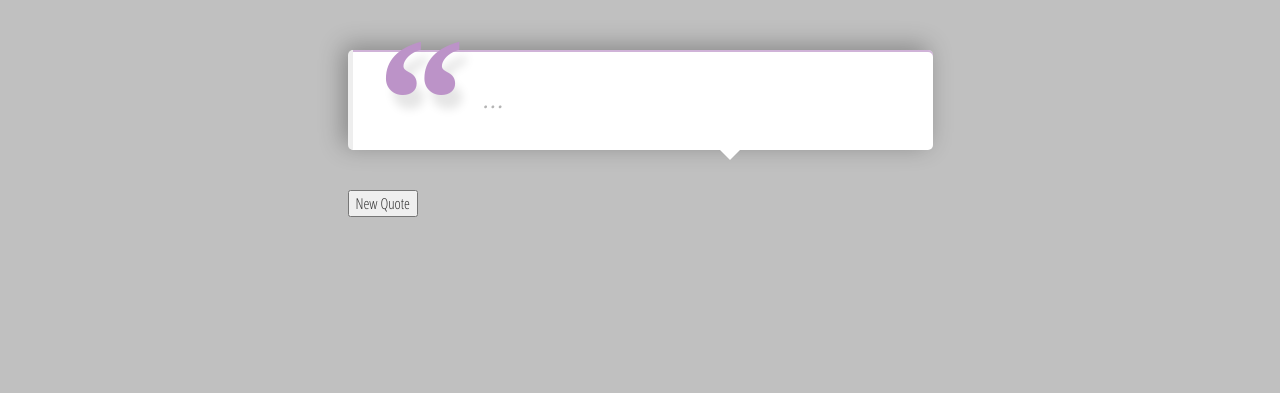
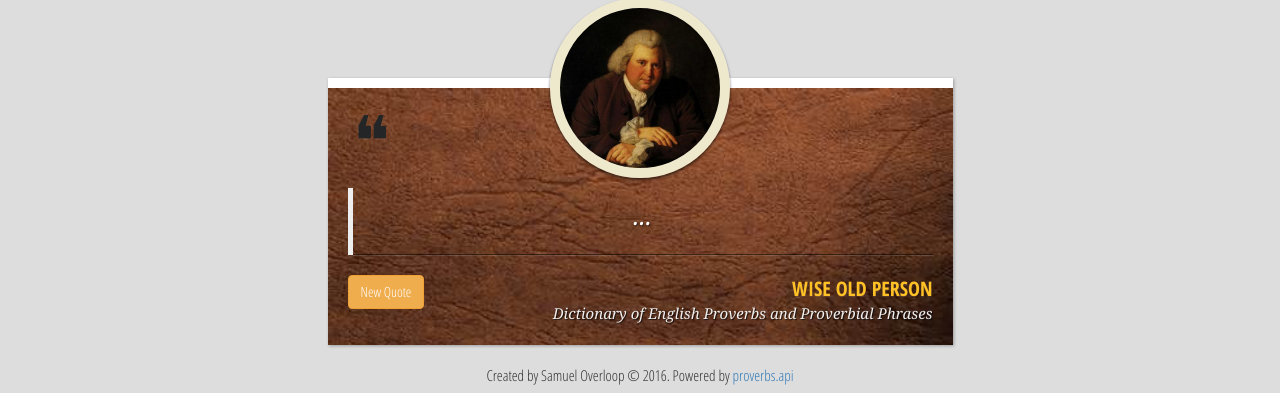
Before and after one commit to samover/proverbs_client, a plain HTML site: page public/index.html in a window 1280 px wide. Shown: the part 62-455 px from the top of the page. Drawn offline with nearby package versions, Linux system fonts and the light colour scheme; no server answers; a web font is replaced by a local one.

Commit message:
simplfies design

```diff
--- a/public/css/app.css
+++ b/public/css/app.css
@@ -6,6 +6,8 @@ body{
   -webkit-font-smoothing: antialiased;
   overflow-y: scroll;
   overflow-x: hidden;
+  background: #ddd;
+  padding-top: 40px;
 }
 
 #login-nav input {
@@ -13,7 +15,6 @@ body{
 }
 
 .quote-wrap {
-  /*width: 300px;*/
   margin: 20px auto;
   padding: 20px;
   position: relative;
@@ -35,105 +36,83 @@ body{
 }
 
 .quote-box {
-  /*width: 500px;*/
+  background: url('../img/leather.jpeg');
+  background-size: cover;
+  margin-top: 100px;
+  padding-top: 100px;
+  color: #fff;
+  box-shadow: 1px 1px 3px rgba(0,0,0,0.3);
+  border-top: 10px solid #fff;
 }
 
-.quote-box blockquote{
-  background: #fff;
-  padding: 30px;
-  border-radius: 5px;
-  box-shadow:
-  inset 0 2px 0 rgba(188, 147, 200, 0.7),
-  -5px -4px 25px rgba(0, 0, 0, 0.3);
-}
-
-.quote-box blockquote:after,
-.quote-box blockquote:before  {
-  top: 100%;
-  border: solid transparent;
-  content: " ";
-  height: 0;
-  width: 0;
+.quote-box .quote-thumb {
+  display: block;
+  width: 180px;
+  height: 180px;
+  border: 10px solid #EEE8CD;
+  border-radius: 50%;
+  background: url(../img/wise.jpg);
+  background-size: cover;
+  background-position: center;
   position: absolute;
-  pointer-events: none;
-}
-
-.quote-box blockquote:after  {
-  border-top-color: #ffffff;
-  border-width: 10px;
-  left: 65%;
-  margin-left: -10px;
-}
-
-.quote-box blockquote:before {
-  border-top-color: rgba(0,0,0,0.01);
-  border-width: 11px;
-  left: 65%;
-  margin-left: -11px;
-}
-
-.quote-box blockquote p {
-  font-family: 'Alegreya', serif;
-  font-size: 24px;
-  color: #b4b4b4;
-  font-weight: 400;
-  line-height: 40px;
-  font-style: italic;
-  text-indent: 100px;
-  position: relative;
-}
-
-.quote-box blockquote p:before{
-  content: '\201C';
-  font-family: serif;
-  font-style: normal;
-  font-weight: 700;
-  position: absolute;
-  font-size: 175px;
-  top: 0px;
-  left: -105px;
-  color: rgba(188, 147, 200, 1);
-  text-shadow: 7px 14px 10px rgba(0, 0, 0, 0.1);
-}
-
-.quote-box .quote-attribution {
-  text-align: right;
-  padding: 20px 100px 20px 20px;
-  position: relative;
-}
-
-.quote-box .quote-thuquote {
-  display: block;
-  width: 70px;
-  height: 70px;
-  border: 5px solid #fff;
-  border-radius: 50%;
-  background: url(../images/bronte.jpg) no-repeat center center;
-  position: absolute;
-  right: 10px;
-  bottom: 5px;
+  left: 50%;
+  top: -90px;
+  margin: 0 0 0 -90px;
   box-shadow:
   inset 1px 1px 4px rgba(0,0,0,0.5),
   0 2px 3px rgba(0,0,0,0.6);
 }
 
+.quote-box blockquote:before,
+.quote-box blockquote:after {
+  font-family: 'icons';
+  position: absolute;
+  font-size: 70px;
+  top: -95px;
+  color: #242526;
+  text-shadow: 0 1px 1px rgba(255,255,255,0.1);
+}
+
+.quote-box blockquote:before{
+  content: '\275d';
+}
+
+.quote-box blockquote:after{
+  right: 0px;
+  content: '\e800';
+}
+
+.quote-box blockquote p {
+  font-family: Cambria, Georgia, serif;
+  font-style: italic;
+  font-size: 25px;
+  border-bottom: 1px solid rgba(0,0,0,0.5);
+  box-shadow: 0 1px 0 rgba(255,255,255,0.1);
+  padding: 10px 10px 20px 10px;
+  text-align: center;
+  margin: 0 0 20px 0;
+  text-shadow: 1px 1px 2px rgba(0,0,0,0.6);
+}
+
+.quote-box .quote-attribution {
+  text-align: right;
+}
+
 .quote-box .quote-author{
-  font-family: 'Alegreya SC', serif;
-  font-weight: 700;
-  font-size: 18px;
-  color: rgba(188, 147, 200, 1);
-  text-shadow: 0 1px 1px rgba(255,255,255,0.7);
+  text-transform: uppercase;
+  font-size: 20px;
+  font-weight: bold;
+  color: #FFC125;
+  text-shadow: 0 1px 1px rgba(255,255,255,0.1);
 }
 
 .quote-box cite a{
-  font-family: 'Alegreya', serif;
-  font-weight: 700;
+  color: #f0f0f0;
   font-style: italic;
-  color: #fff;
-  text-shadow: 0 1px 1px rgba(0,0,0,0.3);
+  font-family: Cambria, Georgia, serif;
+  text-shadow: 1px 1px 1px rgba(0,0,0,0.7)
 }
 
 .quote-box cite a:hover{
-  color: rgba(188, 147, 200, 1);
-  text-shadow: 0 1px 1px rgba(255,255,255,0.7);
+  text-shadow: 2px 2px 3px rgba(0,0,0,0.9)
 }
--- a/public/index.html
+++ b/public/index.html
@@ -11,24 +11,38 @@
   <link href="css/bootstrap.min.css" rel="stylesheet" type="text/css">
   <link href="css/app.css" rel="stylesheet" type="text/css">
   <link rel="stylesheet" href= "https://maxcdn.bootstrapcdn.com/font-awesome/4.5.0/css/font-awesome.min.css" type="text/css">
-  <link href='http://fonts.googleapis.com/css?family=Open+Sans+Condensed:700,300|Alegreya+SC:700|Alegreya:400italic,700italic' rel='stylesheet' type='text/css'>
+  <link href='http://fonts.googleapis.com/css?family=Open+Sans+Condensed:700,300,300italic' rel='stylesheet' type='text/css'>
   <script src="js/jquery.min.js" type= "text/javascript"> </script>
   <script src="js/bootstrap.js" type= "text/javascript"> </script>
   <script src="js/app.js" type="text/javascript"></script>
 </head>
 
 <body>
-<nav class="navbar navbar-default" id="navigation"> </nav>
 <main class="row">
   <div class="col-md-6 col-md-offset-3 col-xs-12">
     <div class="quote-wrap quote-box">
-      <blockquote><p>...</p></blockquote>
-      <div class="quote-attribution">
-        <p class="quote-author"></p>
+      <div class="quote-thumb"></div>
+      <blockquote cite="https://www.gutenberg.org/ebooks/39281"><p>...</p></blockquote>
+      <div class="row">
+        <div class="col-md-2">
+          <button class="pull-left btn btn-warning new_quote">New Quote</button>
+        </div>
+        <div class="col-md-10">
+          <div class="quote-attribution">
+              <p class="quote-author">Wise Old Person</p>
+              <cite><a href="http://www.gutenberg.org/ebooks/39281">Dictionary of
+                English Proverbs and Proverbial Phrases</a></cite>
+          </div>
+        </div>
       </div>
-      <button id="new_quote">New Quote</button>
     </div>
   </div>
 </main>
+<footer class="row">
+  <p class="text-center">Created by Samuel Overloop &copy; 2016. Powered by <a
+     href="https://github.com/samover/proverbs_ap_api">proverbs.api</a></p>
+  <p class="text-center"><i class="fa fa-github"></i><a
+                            href="https://github.com/samover"> samover</a></p>
+</footer>
 </body>
 </html>
--- a/public/js/app.js
+++ b/public/js/app.js
@@ -1,7 +1,8 @@
 $(document).ready(function() {
   var QUOTE_API = 'http://localhost:8080/api/'
   var isLoggedIn = true;
-  ran_col();
+  getQuote();
+
   if(isLoggedIn) {
     $('#navigation').load('views/navigation/login.html');
   } else {
@@ -12,20 +13,12 @@ $(document).ready(function() {
     e.stopPropagation();
   });
 
-  $('#new_quote').on('click', function() {
-    ran_col();
-    $.getJSON(QUOTE_API + 'quote', function(data) {
-      console.log(data);
-      $('blockquote p').html(data.text);
-      $('p.quote-author').html(data.authors[0]);
+  $('.new_quote').on('click', getQuote);
+
+  function getQuote() {
+    $.getJSON(QUOTE_API + 'proverb', function(data) {
+      var proverb = data.proverb.replace(/\n/, '<br>');
+      $('blockquote p').html(proverb);
     });
-  });
-
-  function ran_col() {
-    var color = '#';
-    var letters = ['000000','FF0000','00FF00','0000FF','FFFF00','00FFFF','FF00FF','C0C0C0'];
-    color += letters[Math.floor(Math.random() * letters.length)];
-    $('body').css('background-color', color);
   }
-
 });
--- a/public/views/navigation/login.html
+++ /dev/null
@@ -1,76 +0,0 @@
-<div class="container-fluid">
-  <!-- Brand and toggle get grouped for better mobile display -->
-  <div class="navbar-header">
-    <button type="button" class="navbar-toggle collapsed" data-toggle=
-    "collapse" data-target="#bs-example-navbar-collapse-1" aria-expanded=
-    "false"><span class="sr-only">Toggle navigation</span></button> <a class=
-    "navbar-brand" href="#"><img src="img/logo.png" height="30px"></a>
-  </div>
-
-  <div class="collapse navbar-collapse" id="bs-example-navbar-collapse-1">
-    <ul class="nav navbar-nav">
-      <!-- onclick - reload ajax -->
-      <li class="active"><a href="#">Random Quote<span class=
-      "sr-only">(current)</span></a>
-      </li>
-    </ul>
-
-
-    <ul class="nav navbar-nav navbar-right">
-      <li><a href="http://www.jquery2dotnet.com">Sign Up</a>
-      </li>
-
-
-      <li class="dropdown">
-        <a href="" class="dropdown-toggle"
-        data-toggle="dropdown">Sign in</a>
-
-        <ul class="dropdown-menu" style="padding: 15px;min-width: 250px;">
-          <li>
-            <div class="row">
-              <div class="col-md-12">
-                <form class="form" role="form" method="post" action="login"
-                accept-charset="UTF-8" id="login-nav" name="login-nav">
-                  <div class="form-group">
-                    <label class="sr-only" for="exampleInputEmail2">Email
-                    address</label> <input type="email" class="form-control"
-                    id="exampleInputEmail2" placeholder="Email address"
-                    required="">
-                  </div>
-
-
-                  <div class="form-group">
-                    <label class="sr-only" for=
-                    "exampleInputPassword2">Password</label> <input type=
-                    "password" class="form-control" id=
-                    "exampleInputPassword2" placeholder="Password" required=
-                    "">
-                  </div>
-
-
-                  <div class="checkbox">
-                    <label><input type="checkbox"> Remember me</label>
-                  </div>
-
-
-                  <div class="form-group">
-                    <button type="submit" class=
-                    "btn btn-success btn-block">Sign in</button>
-                  </div>
-                </form>
-              </div>
-            </div>
-          </li>
-
-
-          <li><input class="btn btn-primary btn-block" type="button" id=
-          "sign-in-google" value="Sign In with Google"> <input class=
-          "btn btn-primary btn-block" type="button" id="sign-in-twitter"
-          value="Sign In with Twitter"></li>
-        </ul>
-      </li>
-    </ul>
-  </div>
-  <!-- /.navbar-collapse -->
-</div>
-<!-- /.container-fluid -->
```
Also changed, not shown: public/views/navigation/logout.html (deleted, +0 -32 lines), app.js (renamed from server.js), public/img/leather.jpeg (added), public/img/logo.png (deleted), public/img/wise.jpg (added), public/views/user/add_quote.html (deleted), public/views/user/index.html (deleted), public/views/user/my_quotes.html (deleted).
